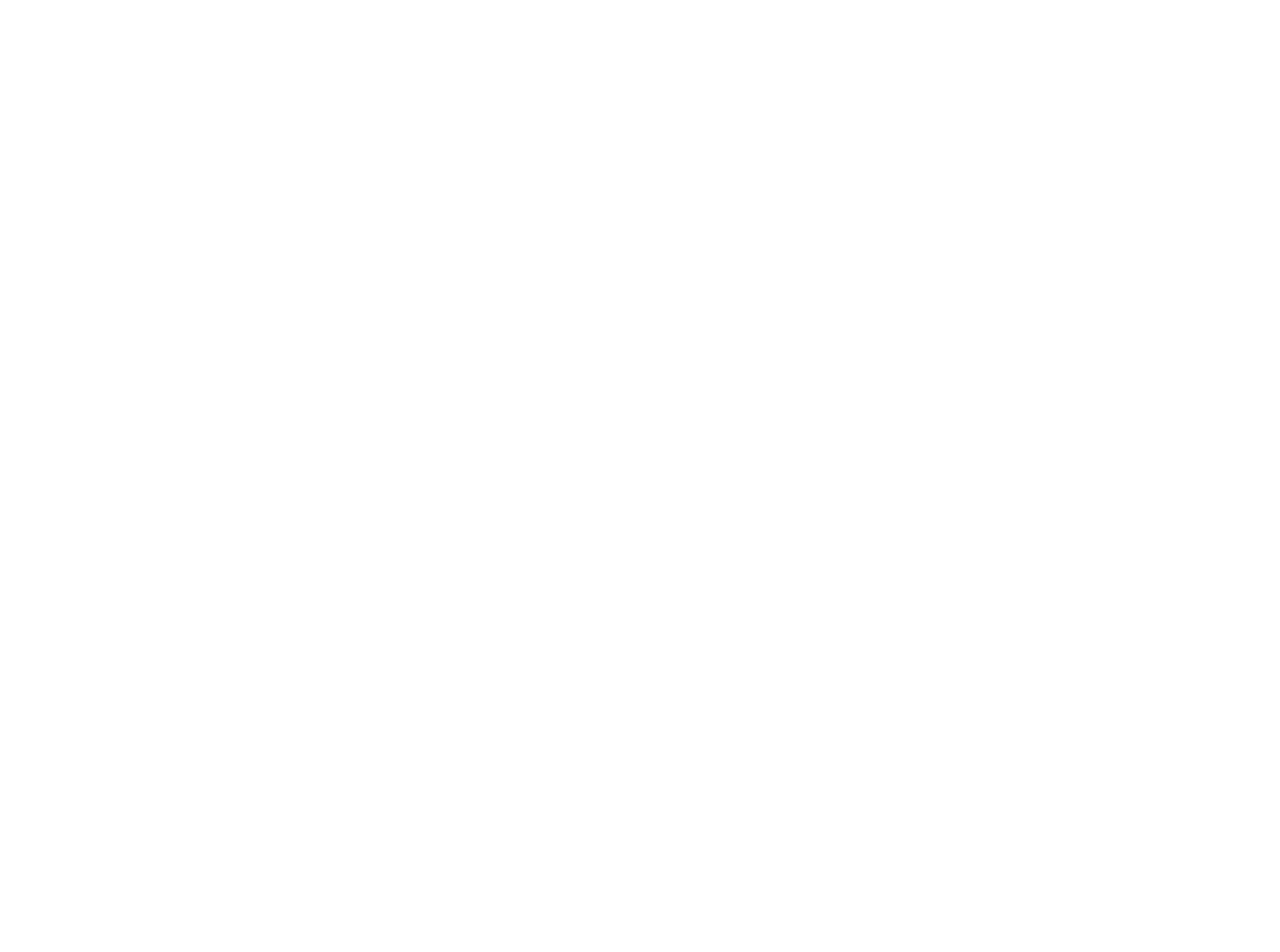
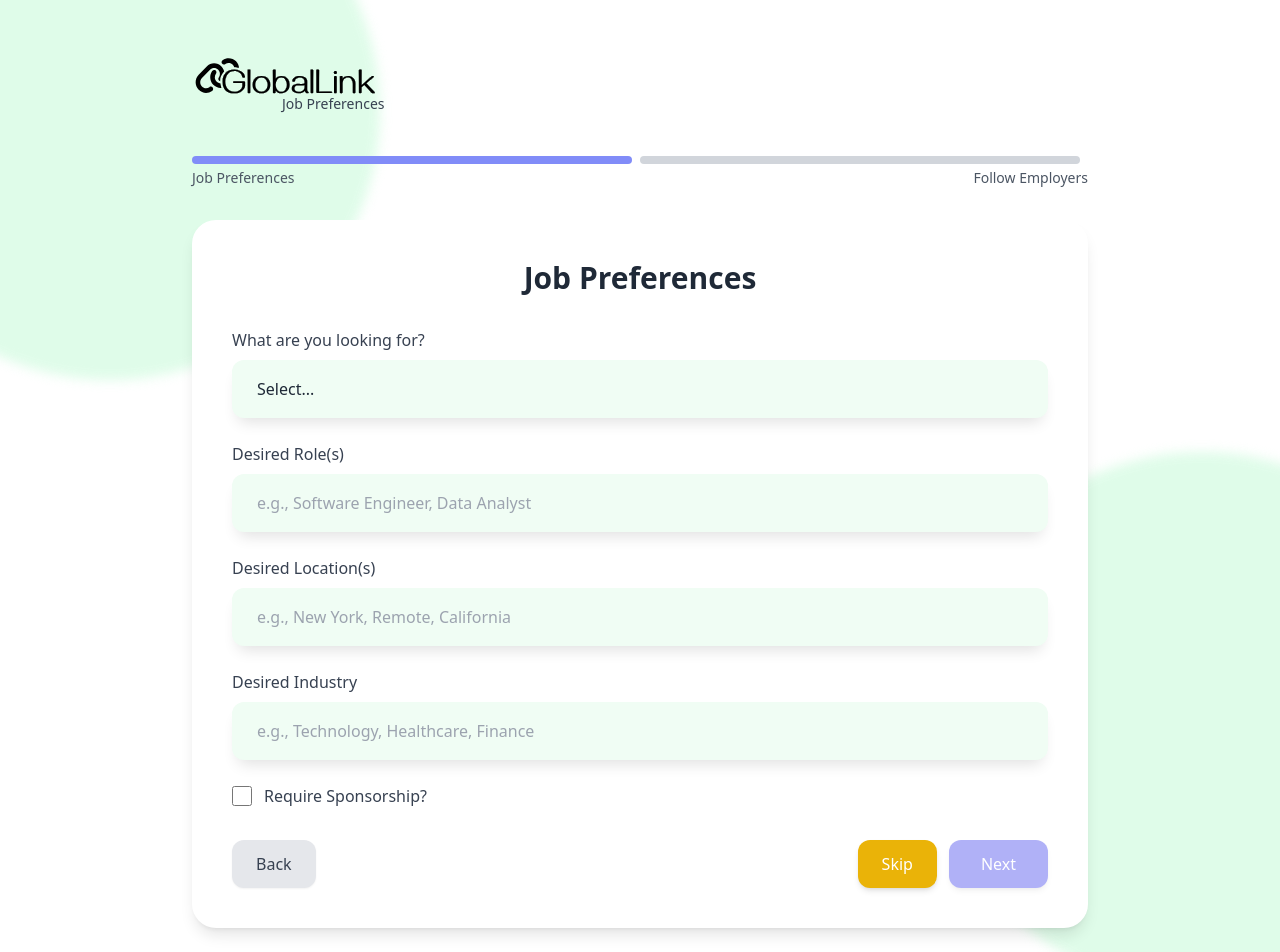
Before and after one commit to manthranatarajan/CS4352-DesignProject-GlobalLink, a React (Create React App) app: page /job-preferences in a window 1280 px wide. Before the commit this address had no page. Shown: the top 952 px of the page. Before the commit the page ends 800 px from the top, so only its background shows below. Built offline with nearby package versions, Linux system fonts and the light colour scheme.

Commit message:
Sign up: add employee following page and job prefs

```diff
--- a/src/App.css
+++ b/src/App.css
@@ -51,5 +51,11 @@
 .logobox-text{
   position: absolute;
   top: 50px;
-  left: 150px;
+  left: 140px;
 }
+
+.logobox-text-job{
+  position: absolute;
+  top: 50px;
+  left: 90px;
+}
--- a/src/App.js
+++ b/src/App.js
@@ -5,6 +5,7 @@
 import LoginPage from './pages/LoginPage';
 import JobFeedPage from './pages/JobFeedPage';
 import UserSearch from './pages/UserSearch';
+import JobPreferences from './pages/JobPreferences';
 
 function App() {
   return (
@@ -15,6 +16,7 @@
         <Route path="/login" element={<LoginPage />} />
         <Route path="/jobs" element={<JobFeedPage />} />
         <Route path="/user-search" element={<UserSearch />} />
+        <Route path="/job-preferences" element={<JobPreferences />} />
       </Routes>
     </BrowserRouter>
   );
--- /dev/null
+++ b/src/pages/JobPreferences.jsx
@@ -0,0 +1,243 @@
+import React, { useState } from "react";
+import { useNavigate } from "react-router-dom";
+
+export default function JobPreferences() {
+  const navigate = useNavigate();
+  const [step, setStep] = useState(1);
+
+  const [preferences, setPreferences] = useState({
+    lookingFor: "",
+    desiredRoles: "",
+    desiredLocations: "",
+    desiredIndustry: "",
+    requireSponsorship: false
+  });
+
+  const [employers] = useState([
+    { name: "Amazon" },
+    { name: "Walmart" },
+    { name: "Seven-Eleven" },
+    { name: "Meta" },
+    { name: "Costco" },
+    { name: "Microsoft" }
+  ]);
+
+  const [followedEmployers, setFollowedEmployers] = useState(
+    employers.reduce((acc, emp) => ({ ...acc, [emp.name]: false }), {})
+  );
+
+  const handlePreferenceChange = (e) => {
+    const { name, value, type, checked } = e.target;
+    setPreferences({
+      ...preferences,
+      [name]: type === "checkbox" ? checked : value
+    });
+  };
+
+  const toggleFollow = (employerName) => {
+    setFollowedEmployers({
+      ...followedEmployers,
+      [employerName]: !followedEmployers[employerName]
+    });
+  };
+
+  const isStep1Complete =
+  preferences.lookingFor.trim() !== "" &&
+  preferences.desiredRoles.trim() !== "" &&
+  preferences.desiredLocations.trim() !== "" &&
+  preferences.desiredIndustry.trim() !== "";
+
+  const handleContinue = () => {
+    console.log("Preferences:", preferences);
+    console.log("Followed Employers:", followedEmployers);
+    navigate('/jobs');
+  };
+
+  return (
+    <div className="min-h-screen relative bg-white py-12 px-6 flex flex-col items-center">
+      {/* Background blobs */}
+      <div className="fixed -top-40 -left-40 w-[540px] h-[540px] rounded-full bg-green-100 opacity-90 filter blur-[6px]" />
+      <div className="fixed -bottom-48 -right-48 w-[540px] h-[540px] rounded-full bg-green-100 opacity-90 filter blur-[6px]" />
+
+      {/* Logo and title */}
+      <div className="relative z-10 w-full max-w-4xl mb-8">
+        <div className="flex items-center gap-3 mb-8">
+          <div className="logobox">
+            <img
+              src="/GlobalLink_Logo.svg"
+              alt="GlobalLink Logo"
+              className="w-[200px] mb-2"
+            />
+            <div className="logobox-text-job text-sm -mt-1 text-gray-700">Job Preferences</div>
+          </div>
+        </div>
+
+        {/* Step Progress */}
+        <div className="flex justify-between items-center">
+          <div className={`flex-1 h-2 rounded-full ${step >= 1 ? "bg-indigo-400" : "bg-gray-300"}`}></div>
+          <div className={`flex-1 h-2 rounded-full mx-2 ${step >= 2 ? "bg-indigo-400" : "bg-gray-300"}`}></div>
+        </div>
+        <div className="flex justify-between mt-1 text-sm text-gray-600">
+          <span>Job Preferences</span>
+          <span>Follow Employers</span>
+        </div>
+      </div>
+
+      {/* Form Card */}
+      <div className="relative z-10 bg-white rounded-3xl shadow-lg p-10 w-full max-w-4xl">
+
+        {/* Section 1: Job Preferences */}
+        {step === 1 && (
+          <>
+            <h1 className="text-3xl font-bold mb-8 text-center text-gray-800">Job Preferences</h1>
+
+            {/* what are you looking for? */}
+            <div className="mb-6">
+              <label className="block mb-2 text-gray-700 font-medium">What are you looking for?</label>
+              <select
+                name="lookingFor"
+                value={preferences.lookingFor}
+                onChange={handlePreferenceChange}
+                className="w-full bg-green-50 text-gray-800 rounded-xl py-4 px-6 shadow-[0_10px_15px_-6px_rgba(0,0,0,0.12)] border border-transparent focus:outline-none appearance-none"
+              >
+                <option value="">Select...</option>
+                <option value="full-time">Full-time Position</option>
+                <option value="part-time">Part-time Position</option>
+                <option value="internship">Internship</option>
+                <option value="contract">Contract Work</option>
+              </select>
+            </div>
+
+            {/* Desired roles */}
+            <div className="mb-6">
+              <label className="block mb-2 text-gray-700 font-medium">Desired Role(s)</label>
+              <input
+                name="desiredRoles"
+                placeholder="e.g., Software Engineer, Data Analyst"
+                value={preferences.desiredRoles}
+                onChange={handlePreferenceChange}
+                className="w-full bg-green-50 placeholder-gray-400 text-gray-800 rounded-xl py-4 px-6 shadow-[0_10px_15px_-6px_rgba(0,0,0,0.12)] border border-transparent focus:outline-none"
+              />
+            </div>
+
+            {/* Desired locations */}
+            <div className="mb-6">
+              <label className="block mb-2 text-gray-700 font-medium">Desired Location(s)</label>
+              <input
+                name="desiredLocations"
+                placeholder="e.g., New York, Remote, California"
+                value={preferences.desiredLocations}
+                onChange={handlePreferenceChange}
+                className="w-full bg-green-50 placeholder-gray-400 text-gray-800 rounded-xl py-4 px-6 shadow-[0_10px_15px_-6px_rgba(0,0,0,0.12)] border border-transparent focus:outline-none"
+              />
+            </div>
+
+            {/* Desired industry */}
+            <div className="mb-6">
+              <label className="block mb-2 text-gray-700 font-medium">Desired Industry</label>
+              <input
+                name="desiredIndustry"
+                placeholder="e.g., Technology, Healthcare, Finance"
+                value={preferences.desiredIndustry}
+                onChange={handlePreferenceChange}
+                className="w-full bg-green-50 placeholder-gray-400 text-gray-800 rounded-xl py-4 px-6 shadow-[0_10px_15px_-6px_rgba(0,0,0,0.12)] border border-transparent focus:outline-none"
+              />
+            </div>
+
+            {/* Require sponsership? (yes/no) */}
+            <div className="flex items-center gap-3 mb-8">
+              <input
+                type="checkbox"
+                name="requireSponsorship"
+                id="sponsorship"
+                checked={preferences.requireSponsorship}
+                onChange={handlePreferenceChange}
+                className="w-5 h-5 rounded border-gray-300"
+              />
+              <label htmlFor="sponsorship" className="text-gray-700 font-medium">
+                Require Sponsorship?
+              </label>
+            </div>
+
+            {/* Navigation */}
+            <div className="flex justify-between items-center">
+              <button
+                type="button"
+                onClick={() => navigate(-1)}
+                className="bg-gray-200 hover:bg-gray-300 text-gray-700 px-6 py-3 rounded-xl shadow-sm transition"
+              >
+                Back
+              </button>
+              <div className="flex gap-3">
+                <button
+                  type="button"
+                  onClick={() => setStep(2)}
+                  className="bg-yellow-500 hover:bg-yellow-600 text-white px-6 py-3 rounded-xl shadow-md transition"
+                >
+                  Skip
+                </button>
+                <button
+                  type="button"
+                  onClick={() => setStep(2)}
+                  disabled={!isStep1Complete}
+                  className={`bg-indigo-500 hover:bg-indigo-600 text-white px-8 py-3 rounded-xl shadow-md transition ${
+                    !isStep1Complete ? "opacity-50 cursor-not-allowed" : ""
+                  }`}
+                >
+                  Next
+                </button>
+              </div>
+            </div>
+          </>
+        )}
+
+        {/* Section 2: Follow Employers */}
+        {step === 2 && (
+          <>
+            <h1 className="text-3xl font-bold mb-8 text-center text-gray-800">Follow Employers</h1>
+
+            <div className="space-y-4 mb-8">
+              {employers.map((employer) => (
+                <div
+                  key={employer.name}
+                  className="flex items-center justify-between bg-green-50 rounded-xl py-4 px-6 shadow-[0_10px_15px_-6px_rgba(0,0,0,0.12)]"
+                >
+                  <span className="text-gray-800 font-medium text-lg">{employer.name}</span>
+                  <button
+                    type="button"
+                    onClick={() => toggleFollow(employer.name)}
+                    className={`px-6 py-2 rounded-xl font-medium transition shadow-sm ${
+                      followedEmployers[employer.name]
+                        ? "bg-indigo-500 text-white hover:bg-indigo-600"
+                        : "bg-indigo-100 text-indigo-600 hover:bg-indigo-200"
+                    }`}
+                  >
+                    {followedEmployers[employer.name] ? "FOLLOWING" : "FOLLOW"}
+                  </button>
+                </div>
+              ))}
+            </div>
+
+            {/* Navigation */}
+            <div className="flex justify-between">
+              <button
+                type="button"
+                onClick={() => setStep(1)}
+                className="bg-gray-200 hover:bg-gray-300 text-gray-700 px-6 py-3 rounded-xl shadow-sm transition"
+              >
+                Back
+              </button>
+              <button
+                type="button"
+                onClick={handleContinue}
+                className="bg-green-600 hover:bg-green-700 text-white px-8 py-3 rounded-xl shadow-md transition"
+              >
+                Continue
+              </button>
+            </div>
+          </>
+        )}
+      </div>
+    </div>
+  );
+}
--- a/src/pages/SignupPage.jsx
+++ b/src/pages/SignupPage.jsx
@@ -81,7 +81,7 @@
               alt="GlobalLink Logo"
               className="w-[200px]  mb-2"
 					  />
-            <div className="logobox-text text-sm -mt-1 text-gray-700">Sign in</div>
+            <div className="logobox-text text-sm -mt-1 text-gray-700">Sign up</div>
           </div>
         </div>
 
@@ -675,7 +675,7 @@
               </button>
               <button
                 type="submit"
-                onClick={() => navigate('/jobs')} // DELETE LATER
+                onClick={() => navigate('/job-preferences')}
                 className="bg-green-600 hover:bg-green-700 text-white px-8 py-3 rounded-xl shadow-md transition"
               >
                 Submit
```
